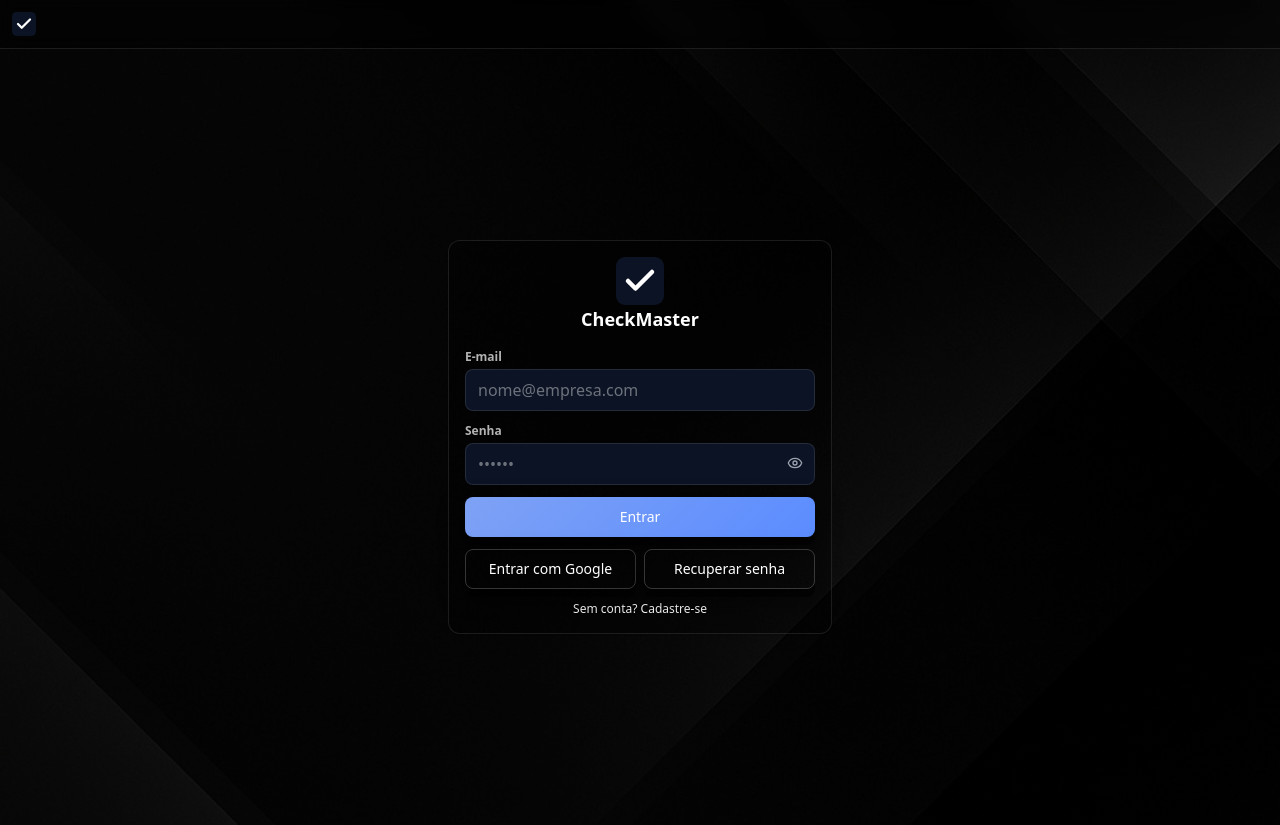
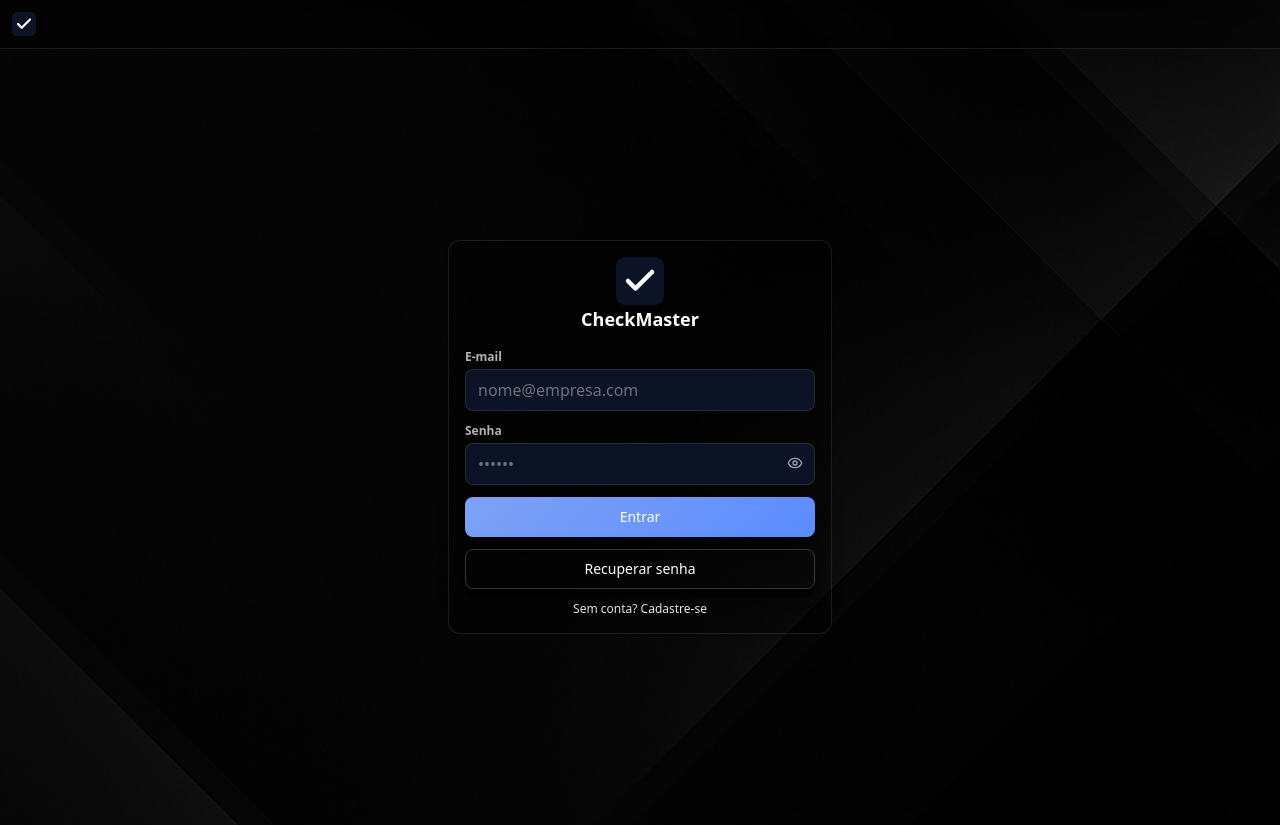
Before and after one commit to brunof3l/CheckMaster, a React (Vite) app: page / in a window 1280 px wide. Built offline with nearby package versions, Linux system fonts and the light colour scheme; no server answers.

Commit message:
chore(login): remover botão Entrar com Google

```diff
--- a/src/pages/Login.tsx
+++ b/src/pages/Login.tsx
@@ -24,7 +24,6 @@ export function Login() {
   const [showConfirm, setShowConfirm] = useState(false);
   const signIn = useAuthStore(s => s.signIn);
   const signUp = useAuthStore(s => s.signUp);
-  const signInGoogle = useAuthStore(s => s.signInGoogle);
   const resetPassword = useAuthStore(s => s.resetPassword);
   const isConfigured = useAuthStore(s => s.isConfigured);
   const navigate = useNavigate();
@@ -105,8 +104,7 @@ export function Login() {
           )}
           <Button type="submit" block variant="primary">{mode === 'login' ? 'Entrar' : 'Cadastrar'}</Button>
         </form>
-        <div className="mt-3 grid grid-cols-2 gap-2">
-          <Button variant="outline" onClick={() => signInGoogle()}>Entrar com Google</Button>
+        <div className="mt-3 grid grid-cols-1 gap-2">
           <Button variant="outline" onClick={() => resetPassword(prompt('E-mail para recuperar senha?') || '')}>Recuperar senha</Button>
         </div>
         <p className="text-xs text-center mt-3">
```
